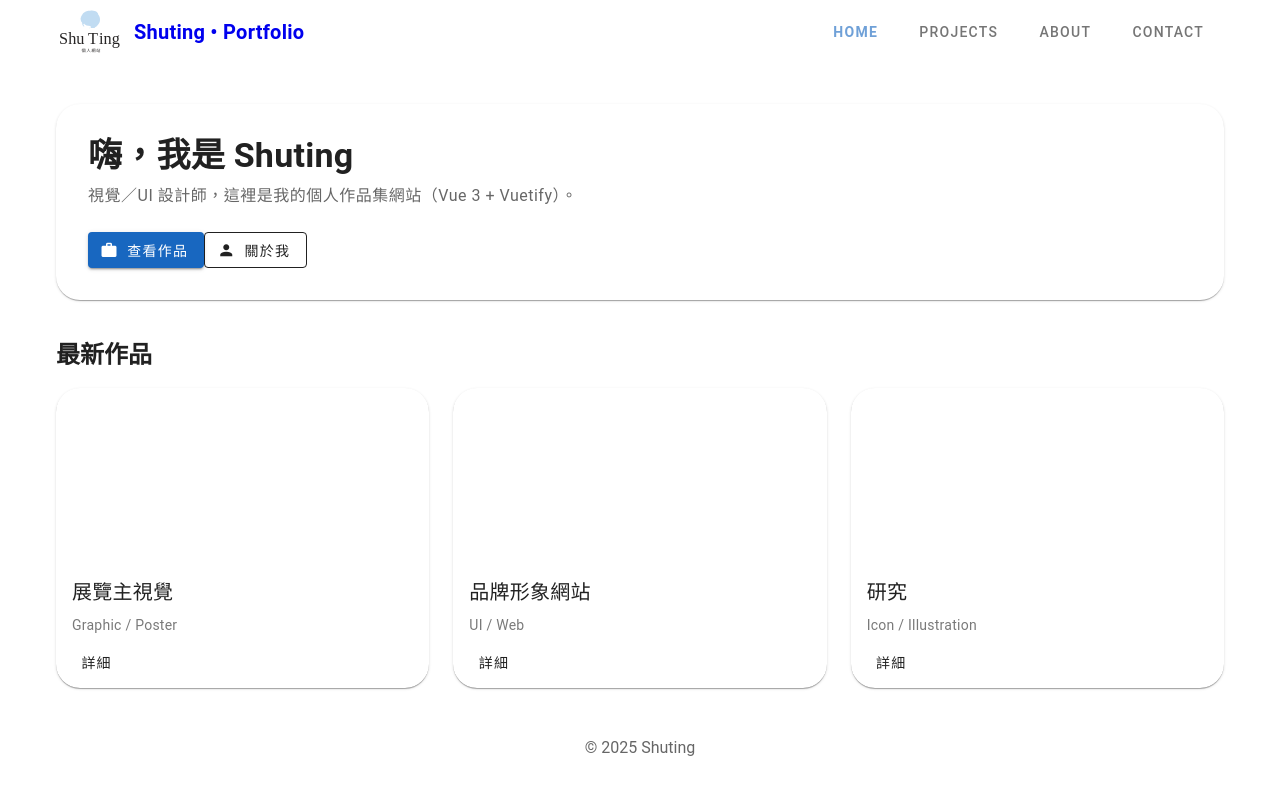
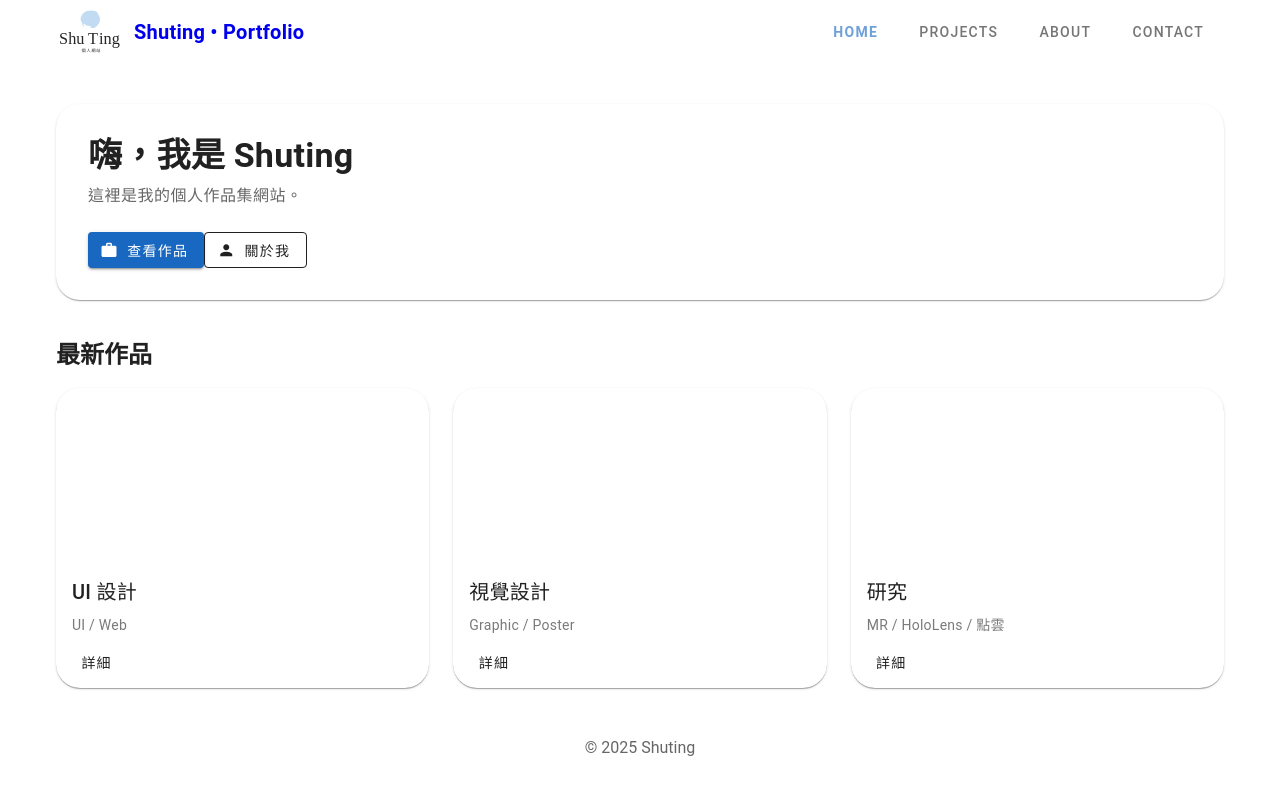
Before and after one commit to Shutingchen0420/Shutingchen0420.github.io, a Vue app: page / in a window 1280 px wide. Shown: the top 794 px of the page. Built offline with nearby package versions, Linux system fonts and the light colour scheme.

Commit message:
feat: Home edit

```diff
--- a/src/pages/Home.vue
+++ b/src/pages/Home.vue
@@ -3,7 +3,7 @@
     <v-sheet class="pa-8" rounded="xl" elevation="1">
       <div class="text-h4 font-weight-bold mb-2">嗨，我是 Shuting</div>
       <div class="text-body-1 text-medium-emphasis mb-6">
-        視覺／UI 設計師，這裡是我的個人作品集網站（Vue 3 + Vuetify）。
+        這裡是我的個人作品集網站。
       </div>
       <div class="d-flex gap-3">
         <v-btn color="primary" :to="{ name: 'projects' }" prepend-icon="mdi-briefcase">查看作品</v-btn>
@@ -29,8 +29,8 @@
 
   <script setup>
   const cards = [
-    { title: '展覽主視覺', subtitle: 'Graphic / Poster',       to: { name: 'projects' } },
-    { title: '品牌形象網站', subtitle: 'UI / Web',              to: { name: 'projects' } },
-    { title: '研究',   subtitle: 'Icon / Illustration',   to: { name: 'projects' } },
+    { title: 'UI 設計', subtitle: 'UI / Web',       to: { name: 'projects' } },
+    { title: '視覺設計', subtitle: 'Graphic / Poster',              to: { name: 'projects' } },
+    { title: '研究',   subtitle: 'MR / HoloLens / 點雲',   to: { name: 'projects' } },
   ]
   </script>
```
